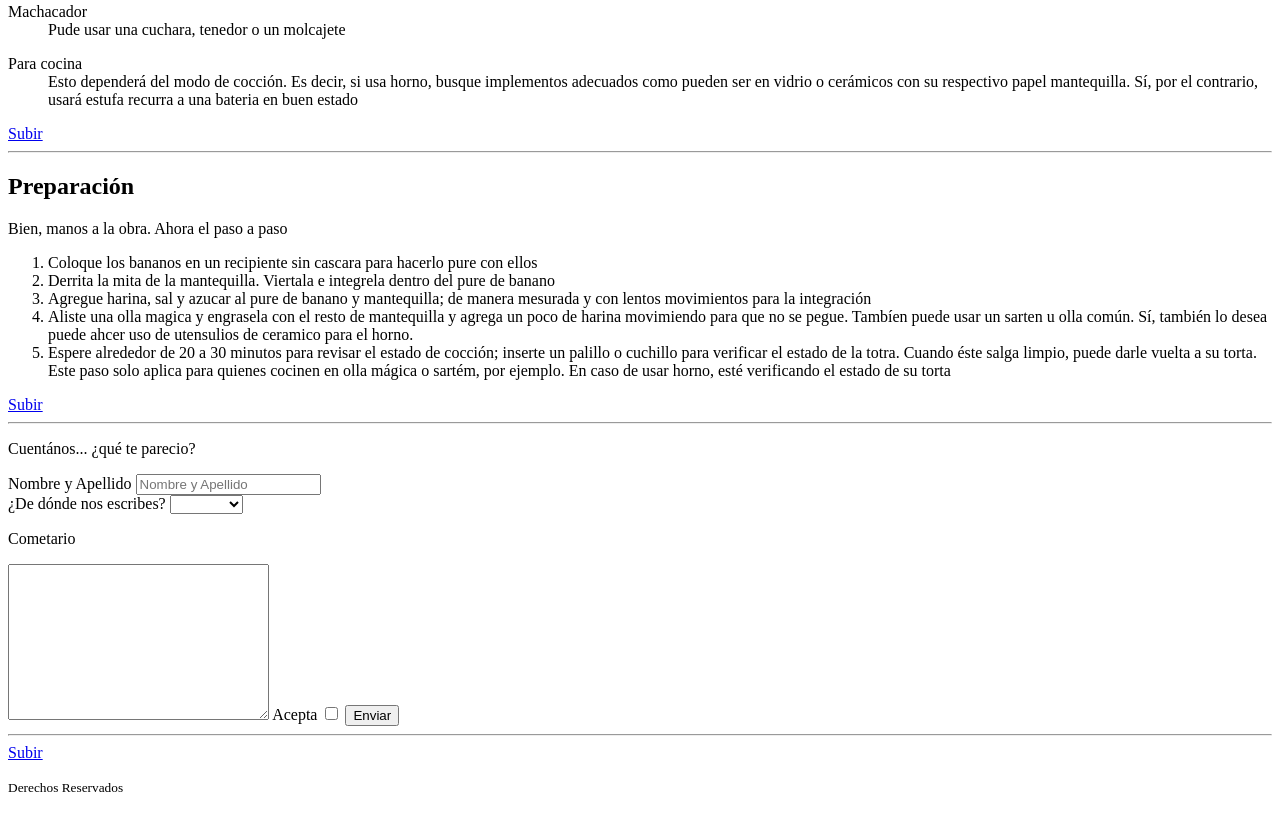
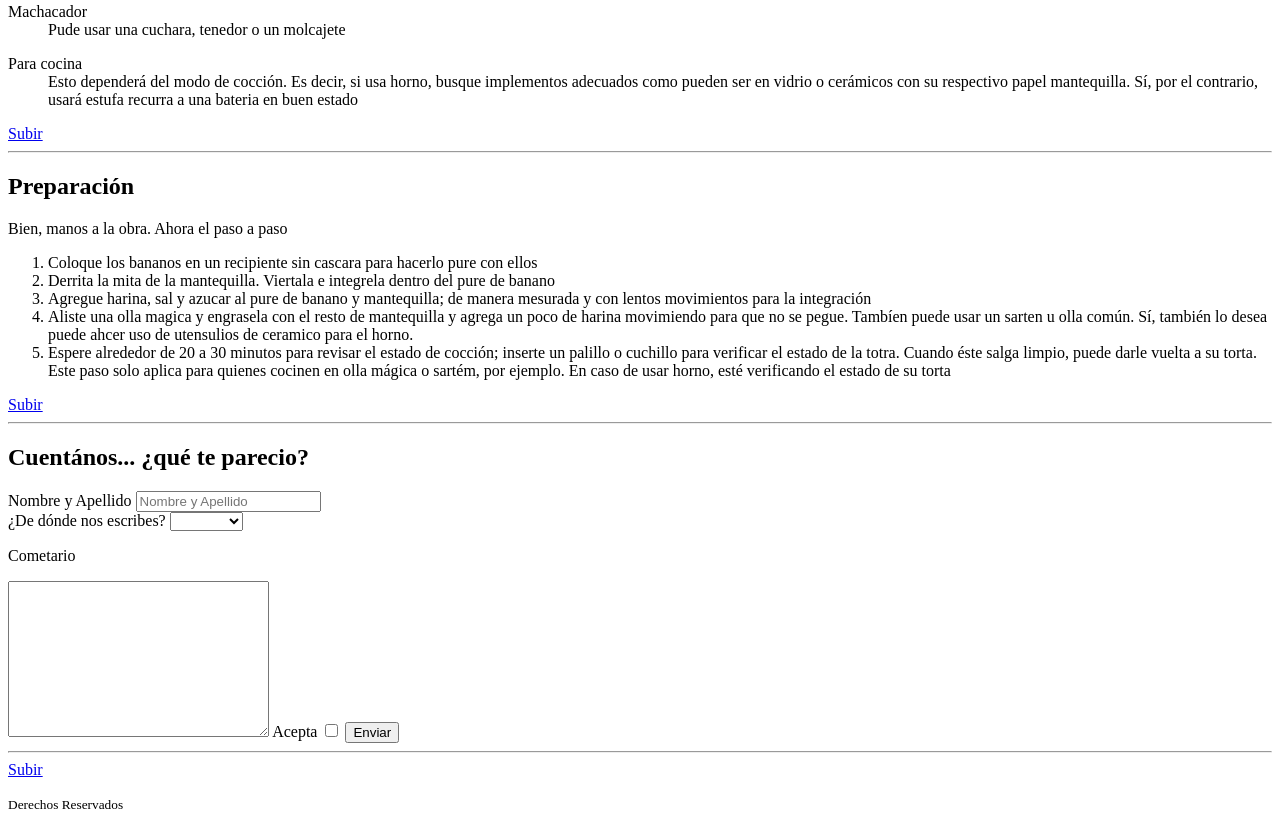
Before and after one commit to cgmontea98/bit02html, a plain HTML site: page torta-de-banano.html in a window 1280 px wide. Shown: the part 1542-2371 px from the top of the page. Drawn offline with Linux system fonts and the light colour scheme.

Commit message:
modificación

```diff
--- a/torta-de-banano.html
+++ b/torta-de-banano.html
@@ -188,7 +188,7 @@
       </section>
 
       <section id="0">
-        <p>Cuentános... ¿qué te parecio?</p>
+        <h2>Cuentános... ¿qué te parecio?</h2>
         <form>
           <label for="nombre">Nombre y Apellido</label>
           <input type="text" placeholder="Nombre y Apellido" id="nombre" />
```
